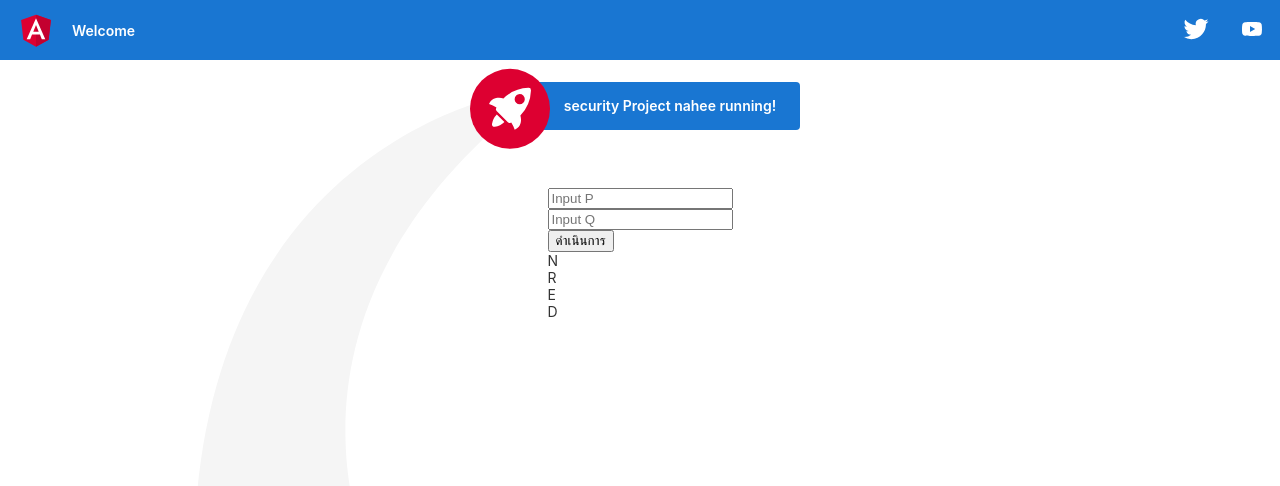
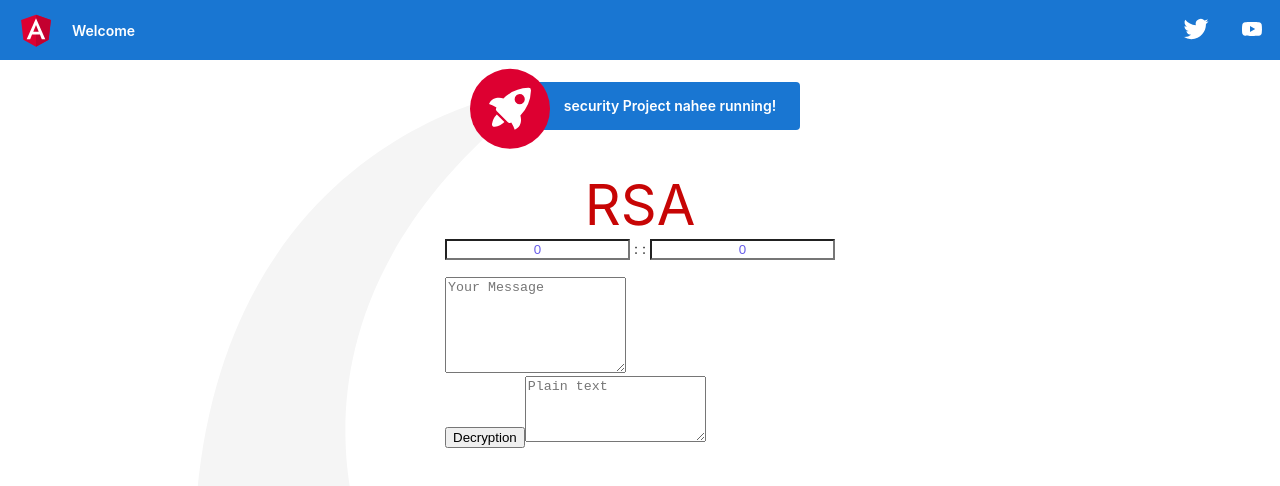
Before and after one commit to padonlabhat/Project_Security_3.2, an Angular app: page /rsa-de in a window 1280 px wide. Shown: the top 486 px of the page. Built offline with nearby package versions, Linux system fonts and the light colour scheme.

Commit message:
edit and update RSA-DE and RSA-EN
success

```diff
--- a/src/app/app.service.ts
+++ b/src/app/app.service.ts
@@ -1,6 +1,7 @@
 import { Injectable } from '@angular/core';
 import { HttpClient, HttpHeaders } from '@angular/common/http';
 import { Post } from './rsa-en/post';
+import { Sent } from './rsa-de/sent';
 import { map, catchError } from 'rxjs/operators';
 import { from, Observable, throwError } from 'rxjs';
 @Injectable({
@@ -36,5 +37,4 @@ export class AppService {
         })
       )
   }
-
 }
--- a/src/app/rsa-de/rsa-de.component.css
+++ b/src/app/rsa-de/rsa-de.component.css
@@ -0,0 +1,50 @@
+
+.text_ p{
+    font-size: 400%;
+    font-weight: 400;
+    text-transform: none;
+    color: rgb(199, 5, 5);
+    text-align: justify;
+    margin: auto;
+}
+about-us {
+    background-image:linear-gradient(rgba(18, 172, 234, 0.42),     rgba(0, 191, 255, 0.55));
+    background-size: cover;
+    background-attachment: scroll;
+    color: #fff;
+    position: relative;
+    background-position: center;
+    overflow: hidden;
+    height: 100vh;
+}
+
+#about-us h1 {
+    font-size: 400%;
+    font-weight: 400;
+    text-transform: none;
+    color: #666;
+    text-align: justify;
+    margin: auto;
+}
+
+
+.about-us h2 {
+    font-size: 750%;
+    font-weight: 400;
+    text-transform: uppercase;
+    color: #666;
+    line-height: 80px;
+    padding-top: 120px;
+    margin: auto;
+}
+
+#about-us .block {
+    position: relative;
+    padding: 310px 0px 0px;
+    text-align: center;
+    margin: auto;
+}
+input{
+    background-origin: padding-box;
+    color: rgb(104, 94, 233);
+}
--- a/src/app/rsa-de/rsa-de.component.html
+++ b/src/app/rsa-de/rsa-de.component.html
@@ -1,24 +1,23 @@
+<br>
 <!doctype html>
 <html lang="en">
 <body>
-    <!-- <h1>Hello, world!</h1> --><br><br>
-    <div class="col-md">
-        <input #P type = "text" value="" placeholder="Input P"><br>
-        <input #Q type = "text" value="" placeholder="Input Q"><br>
-        <button type = "button" (click)="cal(P.value,Q.value)">ดำเนินการ</button>
+    <div class="text_">
+        <p style="text-align:center">RSA</p>
     </div>
-    <div class="container">
-        <div class="row">
-            <div class="col">N</div>
-            <div class="col">R</div>
-            <div class="col">E</div>
-            <div class="col">D</div>
-            <div class="w-100"></div>
-            <div class="col">{{N}}</div>
-            <div class="col">{{R}}</div>
-            <div class="col">{{E}}</div>
-            <div class="col">{{D}}</div>
-        </div>
+    <div class="row">
+        <input class="col-md-2"[(ngModel)]="data.d" name="d" value="" placeholder="Input d" style="text-align:center"> : :
+        <input class="col-md-2"[(ngModel)]="data.n" name="n" value="" placeholder="Input n" style="text-align:center">
+     </div>
+    <br>
+    <div class="row">
+        <textarea [(ngModel)]="data.text" name="text" class="col-md-12" rows="6" placeholder="Your Message" >
+        </textarea>
+        <div class="col-md-4"></div>
+        <button class="btn btn-success  col-md-4 " type="submit" (click)="Rsa_de_()">Decryption</button>
+        <textarea name="user_message" class="col-md-12" rows="4" placeholder="Plain text">{{data_}}</textarea>
     </div>
+
+
 </body>
 </html>
--- a/src/app/rsa-de/rsa-de.component.ts
+++ b/src/app/rsa-de/rsa-de.component.ts
@@ -1,61 +1,29 @@
 import { Component, OnInit } from '@angular/core';
-import { FormControl, ReactiveFormsModule } from '@angular/forms';
+import { AppService } from '../app.service';
 @Component({
   selector: 'app-rsa-de',
   templateUrl: './rsa-de.component.html',
   styleUrls: ['./rsa-de.component.css']
 })
 export class RSADEComponent implements OnInit {
-  N: number | undefined;
-  R: any;
-  E: number | undefined;
-  D: number | undefined;
-  constructor() { }
+  data_: string = ""
+  data: any= {
+    "text":"",
+    "d":0,
+    "n":0
+  };
+  constructor(private appService: AppService) { }
 
   ngOnInit(): void {
   }
-  cal(P: string, Q: string) {
-    const ra = [2, 3, 5, 7, 11, 13, 17, 19, 23, 29, 31, 37, 41, 43,
-      47, 53, 59, 61, 67, 71, 73, 79, 83, 89, 97, 101, 103, 107,
-      109, 113, 127, 131, 137, 139, 149, 151, 157, 163, 167, 173,
-      179, 181, 191, 193, 197, 199, 211, 223, 227, 229, 233, 239, 241];
+  Rsa_de_() {
+    this.appService.getRsa_de(this.data).subscribe((res)=>{
 
+      console.log(res)
+      this.data_ = res.text;
 
-    console.log("hello world");
-    this.N = parseInt(P) * parseInt(Q);
-    console.log("N : " + this.N);
+    }
+    );
+  }
 
-    this.R = (parseInt(P) - 1) * (parseInt(Q) - 1);
-    console.log("R : " + this.R);
-
-    var b = this.getRandomDifferent(ra);
-    let A = this.check(b);
-    this.E = A;
-    console.log("E : " + this.E);
-
-    this.D = 1/(A)%parseInt(this.R);
-    console.log("D : " + this.D);
-
-  }
-  getRandomDifferent(arr: string | any[], last = undefined) {
-    if (arr.length === 0) {
-      return null;
-    } else if (arr.length === 1) {
-      return arr[0];
-    } else {
-      let num = 0;
-      do {
-        num = Math.floor(Math.random() * arr.length);
-      } while (arr[num] === last);
-      return arr[num];
-    }
-  }
-  check(val: number) {
-    if (val <= this.R) {
-      console.log("val :" + val);
-      return val
-    } else {
-      return 0;
-    }
-  }
 }
--- a/src/app/rsa-en/rsa-en.component.html
+++ b/src/app/rsa-en/rsa-en.component.html
@@ -1,9 +1,7 @@
 <br>
 <!doctype html>
 <html lang="en">
-
 <body>
-
     <div class="text_">
         <p style="text-align:center">RSA</p>
     </div>
```
Also changed, not shown: src/app/rsa-de/sent.ts (added, +7 -0 lines), src/app/rsa-en/rsa-en.component.css (line endings or trailing spaces).
